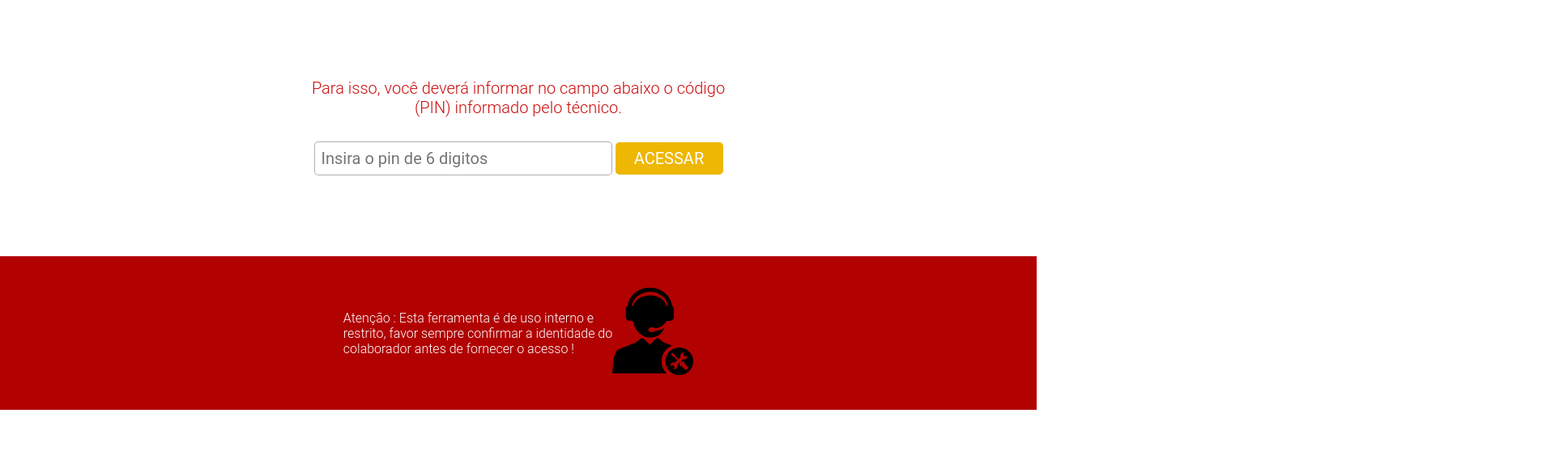
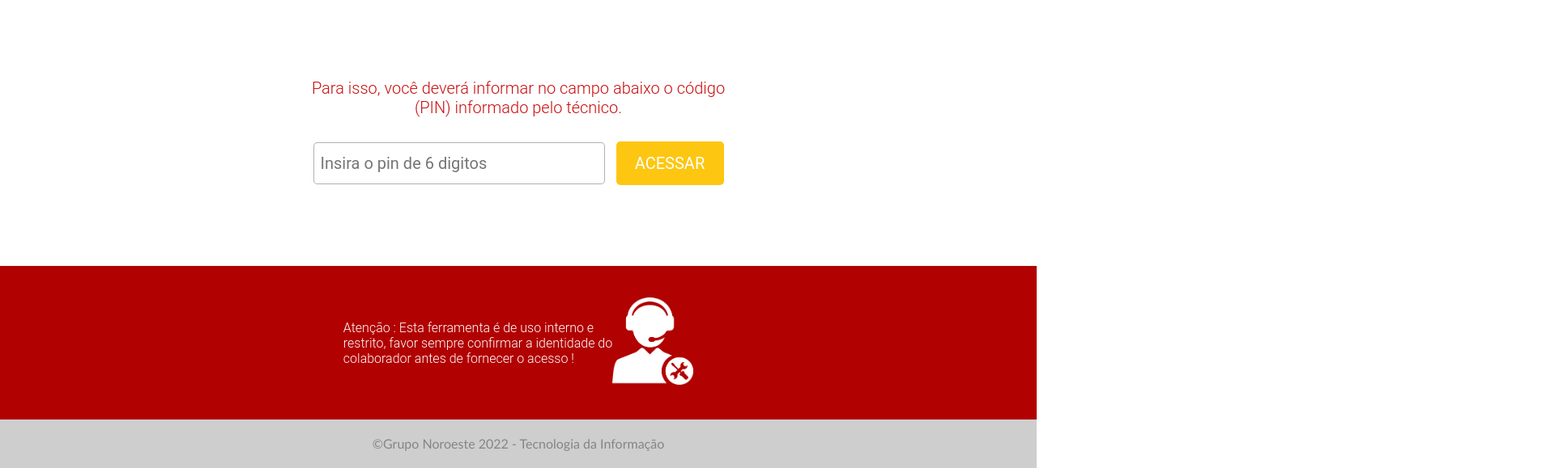
Before and after one commit to DAST-87/Homepage-Login-GrupoNoroeste_TI, a plain HTML site: page index.html in a window 1280 px wide. Shown: the part 415-994 px from the top of the page at 81% size, 1920 px wide, since content can reach past the window. Before the commit the page ends 922 px from the top, so only its background shows below. Drawn offline with Linux system fonts and the light colour scheme.

Commit message:
Atualização Imput Focus

```diff
--- a/estilo/style.css
+++ b/estilo/style.css
@@ -2,17 +2,15 @@
 
 .header{
     background-image: url("../imagens/Banner-02.png");
+    background-size: cover;
     display: flex;
     justify-content: center;
-    width: 1920px;
     height: 412px;
 }
 .content-header{
     width: 1166px;
     display: flex;
     flex-direction: column;
-
-
 
 }
 #cont-logo{
@@ -57,19 +55,31 @@
 #main-form{
     padding-top: 30px;
 
+
 }
 #input-pin{
     border: solid #7070708c 1.5px;
-    padding: 8px;
+    padding-left: 8px;
     font-family: Roboto, 'Times New Roman', Times, serif;
     font-size: 20px;
     color: rgb(70, 70, 70);
     width: 350px;
+    height: 50px;
     border-radius: 5px;
+    margin-right: 5px;
+
+
+}
+#input-pin:focus{
+
+    border: rgb(245, 209, 47) solid 2px;
+    outline: none;
+    box-shadow: #B10101 0px 0px 10px 0.2px ;
+
 
 }
 #input-acesso{
-    background-color: #EEB703;
+    background-color: #fdc611;
     padding: 8px;
     border: none;
     border-radius: 5px;
@@ -77,6 +87,12 @@
     font-family: Roboto, 'Times New Roman', Times, serif;
     color: white;
     width: 133px;
+    height: 54px;
+    margin-left: 5px;
+}
+#input-acesso:hover{
+    background-color: #dbac12 ;
+    cursor: pointer;
 }
 .alert{
     background-color: #B10101;
@@ -101,3 +117,11 @@
     fill: #FFFFFF;
 
 }
+footer{
+    background-color: rgb(207, 206, 206);
+    font-family: Calibri;
+    text-align: center;
+    height: 20px;
+    padding: 20px;
+    color: rgb(133, 133, 133);
+}
--- a/index.html
+++ b/index.html
@@ -35,10 +35,13 @@
             <p>Atenção : Esta ferramenta é de uso interno e <br>
             restrito, favor sempre confirmar a identidade do<br>
              colaborador antes de fornecer o acesso !</p>
-             <p><img src="imagens/tecnic.svg"></p>
+             <p><img src="imagens/tecnic.png" class="ico"></p>
         </div>
 
     </section>
+    <footer>
+        &copy;Grupo Noroeste 2022 - Tecnologia da Informação
+    </footer>
 
 </body>
 </html>
```
Also changed, not shown: imagens/tecnic.png (added), imagens/tecnic.svg (deleted).
